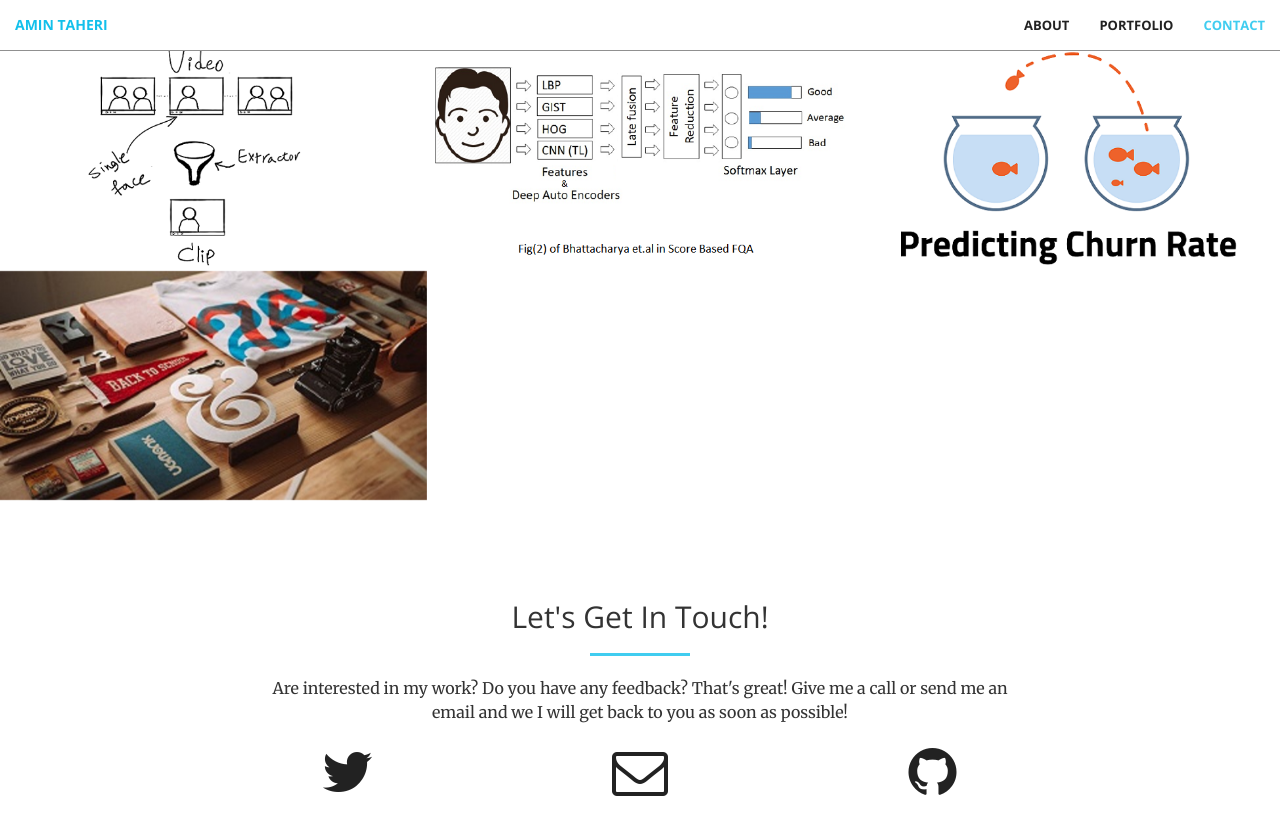
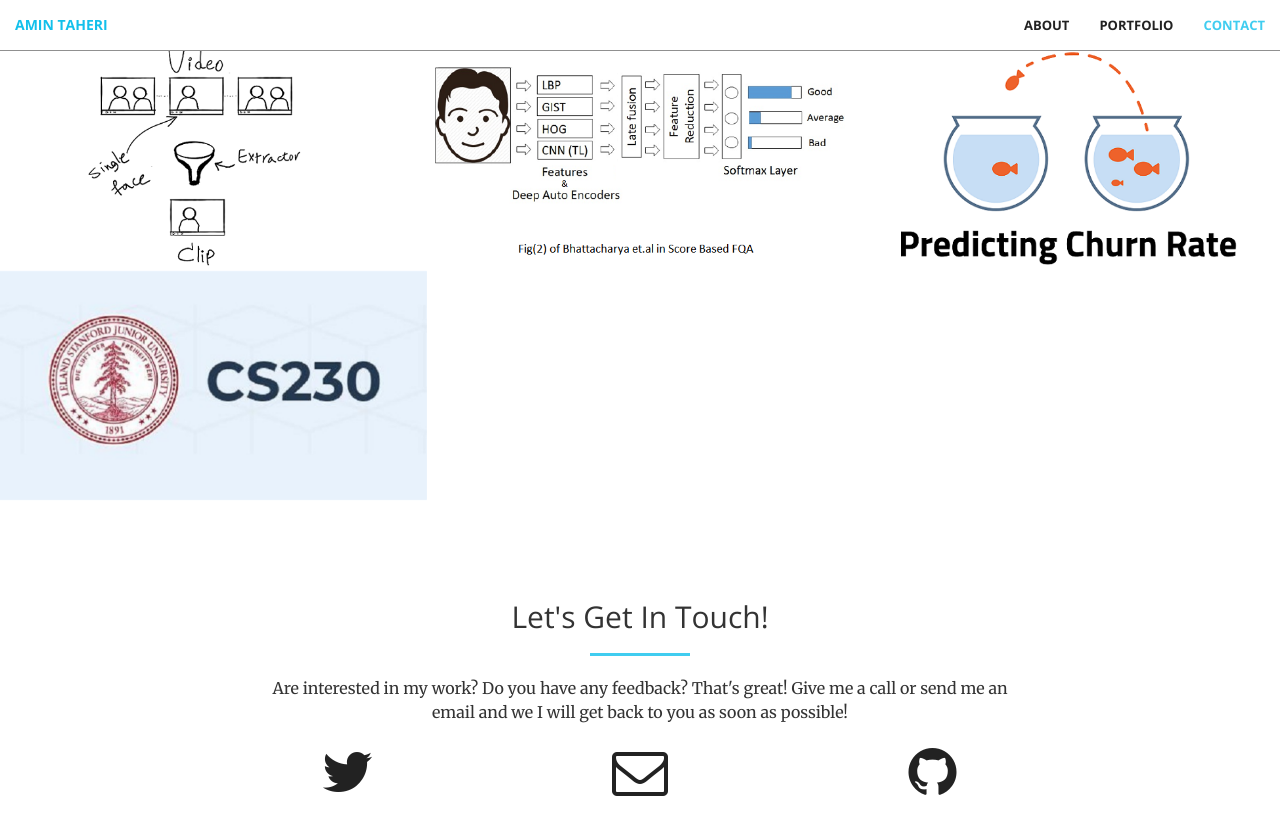
Before and after one commit to AminTaheri23/AminTaheri23.github.io, a Jekyll site: the page built from index.html, in a window 1280 px wide and 900 px high, scrolled down 1179 px. Shown: the top 835 px of the window. Built offline with Jekyll 4.4.1, drawn with Linux system fonts in a browser that asks for light colours.

Commit message:
cs230 pic

```diff
--- a/_includes/portfolio.html
+++ b/_includes/portfolio.html
@@ -48,7 +48,7 @@
             </div>
             <div class="col-lg-4 col-sm-6">
                 <a href="https://github.com/AminTaheri23/DeepLearnig-Notes-AndrewNg-Course" class="portfolio-box">
-                    <img src="img/portfolio/1.jpg" class="img-responsive" alt="">
+                    <img src="img/portfolio/cs230.jpg" class="img-responsive" alt="">
                     <div class="portfolio-box-caption">
                         <div class="portfolio-box-caption-content">
                             <div class="project-category text-faded">
```
Also changed, not shown: img/portfolio/cs230.jpg (added).
